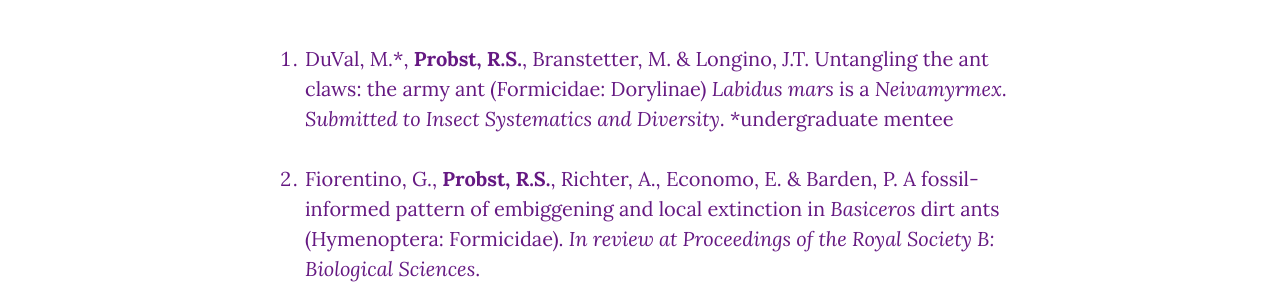
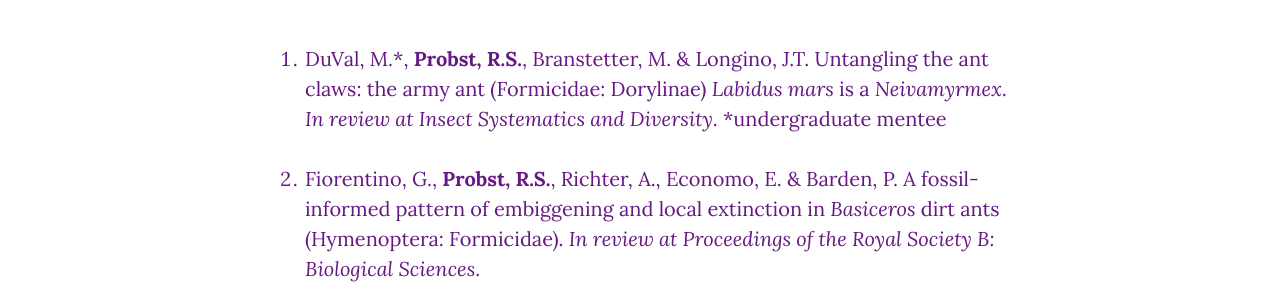
Before and after one commit to probstrodolfo/probstrodolfo.github.io, a Jekyll site: the page built from publications.md, in a window 1280 px wide and 900 px high. Shown: the part 146-446 px from the top of the window. Built offline with Jekyll 4.4.1, drawn with Linux system fonts in a browser that asks for light colours; nearby versions of some CDN libraries.

Commit message:
Update publications.md

```diff
--- a/publications.md
+++ b/publications.md
@@ -3,7 +3,7 @@
 title: ""
 ---
 
-1. DuVal, M.*, **Probst, R.S.**, Branstetter, M. & Longino, J.T. Untangling the ant claws: the army ant (Formicidae: Dorylinae) _Labidus mars_ is a _Neivamyrmex_. _Submitted to Insect Systematics and Diversity_. *undergraduate mentee
+1. DuVal, M.*, **Probst, R.S.**, Branstetter, M. & Longino, J.T. Untangling the ant claws: the army ant (Formicidae: Dorylinae) _Labidus mars_ is a _Neivamyrmex_. _In review at Insect Systematics and Diversity_. *undergraduate mentee
 
 2. Fiorentino, G., **Probst, R.S.**, Richter, A., Economo, E. & Barden, P. A fossil-informed pattern of embiggening and local extinction in _Basiceros_ dirt ants (Hymenoptera: Formicidae). _In review at Proceedings of the Royal Society B: Biological Sciences_.
 
```
